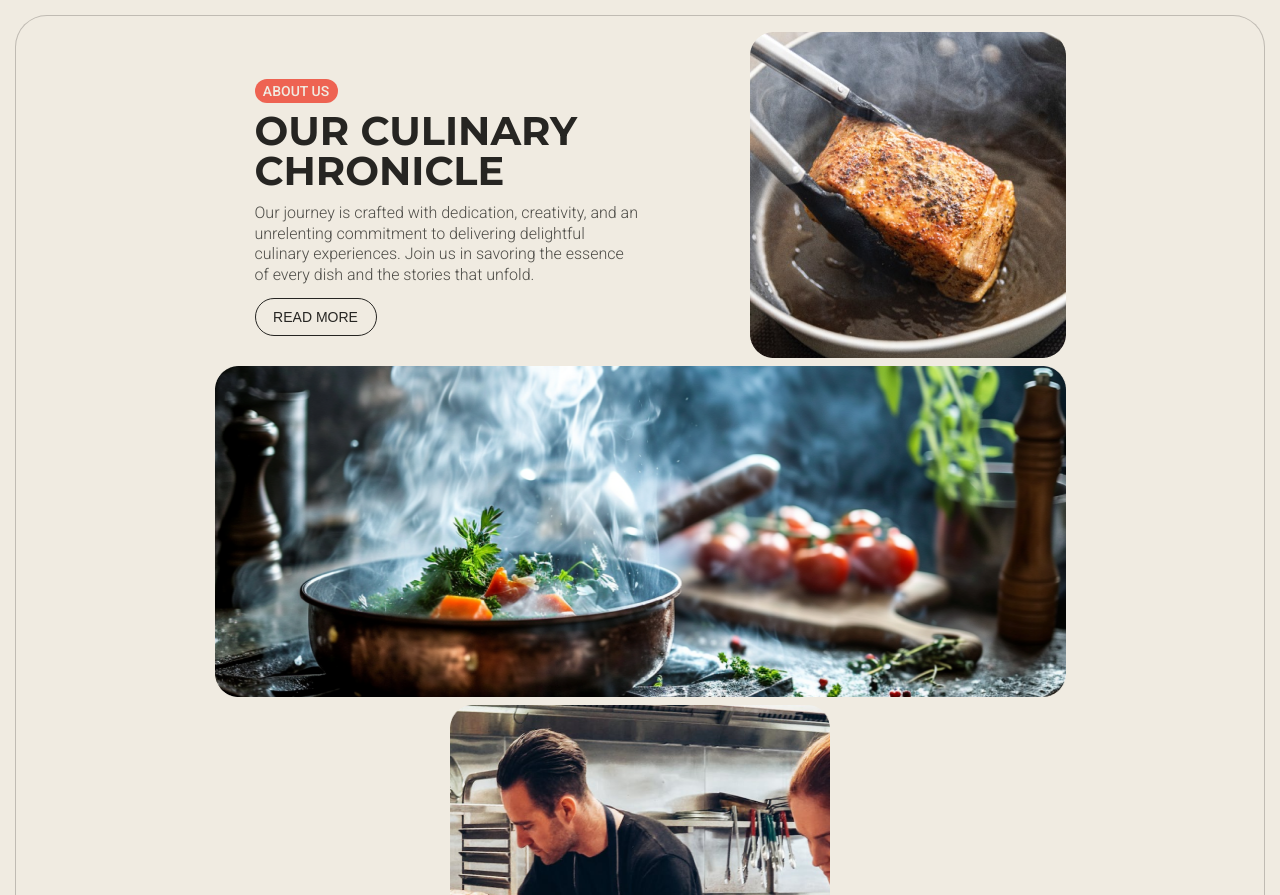
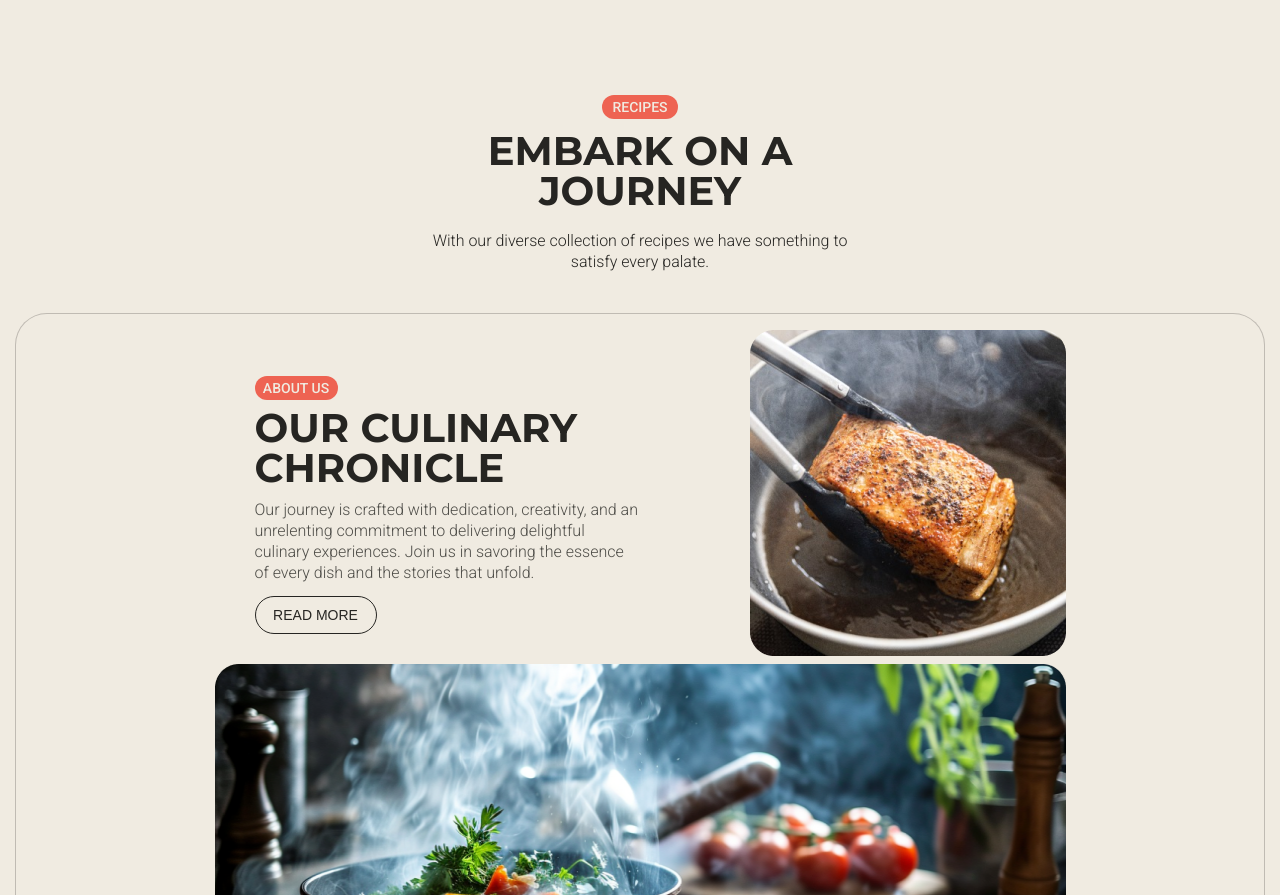
Before and after one commit to donerducktales/cooks_delight, a Next.js app: page / in a window 1280 px wide. Shown: the part 1768-2663 px from the top of the page. Built offline with nearby package versions, Linux system fonts and the light colour scheme.

Commit message:
зробив RecipesTextWrapper, переробляю структуру гіт, тепер буде мейн як стабільна гілка і дев для розробки

```diff
--- /dev/null
+++ b/app/components/RecipesSection/RecipesSection.tsx
@@ -0,0 +1,20 @@
+import { montserrat } from '@/app/assets/fonts';
+import styles from './recipes-section.module.scss';
+
+export default function RecipesSection() {
+   return (
+      <section className={styles.RecipesSection}>
+         <div className={styles.RecipesTextWrapper}>
+            <div className={styles.RecipesTextWrapperTag}>
+               Recipes
+            </div>
+            <h1 className={`${styles.RecipesTextWrapperHeader} ${montserrat.className}`}>
+               Embark on a journey
+            </h1>
+            <p className={styles.RecipesTextWrapperParagraph}>
+               With our diverse collection of recipes we have something to satisfy every palate.
+            </p>
+         </div>
+      </section>
+   )
+}
--- /dev/null
+++ b/app/components/RecipesSection/recipes-section.module.scss
@@ -0,0 +1,40 @@
+@import '/app/styles/variables.module';
+
+.RecipesSection {
+   display: flex;
+   margin-top: 80px;
+   width: 100%;
+   flex-direction: column;
+   align-items: center;
+}
+
+.RecipesTextWrapper {
+   margin-bottom: 40px;
+   display: flex;
+   flex-direction: column;
+   align-items: center;
+}
+
+.RecipesTextWrapperTag {
+   @include tag;
+   margin-bottom: 12px;
+}
+
+.RecipesTextWrapperHeader {
+   color: $dark;
+   font-size: 2.5rem;
+   font-weight: 700;
+   max-width: 426px;
+   text-align: center;
+   text-transform: uppercase;
+   margin-bottom: 20px;
+}
+
+.RecipesTextWrapperParagraph {
+   max-width: 426px;
+   font-size: 1rem;
+   color: $dark;
+   font-weight: 300;
+   text-align: center;
+   line-height: 1.3rem;
+}
--- a/app/page.tsx
+++ b/app/page.tsx
@@ -2,6 +2,7 @@ import Image from "next/image";
 import { montserrat, roboto } from "./assets/fonts";
 import styles from "./page.module.scss";
 import FeaturedSection from "./components/FeaturedSection/FeaturedSection";
+import RecipesSection from "./components/RecipesSection/RecipesSection";
 
 export default function Home() {
    return (
@@ -89,6 +90,7 @@ export default function Home() {
                </div>
             </section>
             <FeaturedSection />
+            <RecipesSection />
             <section className={styles.aboutUsSection}>
                <div className={styles.aboutUsSectionContainer}>
                   <div className={styles.aboutUsRow1}>
```
